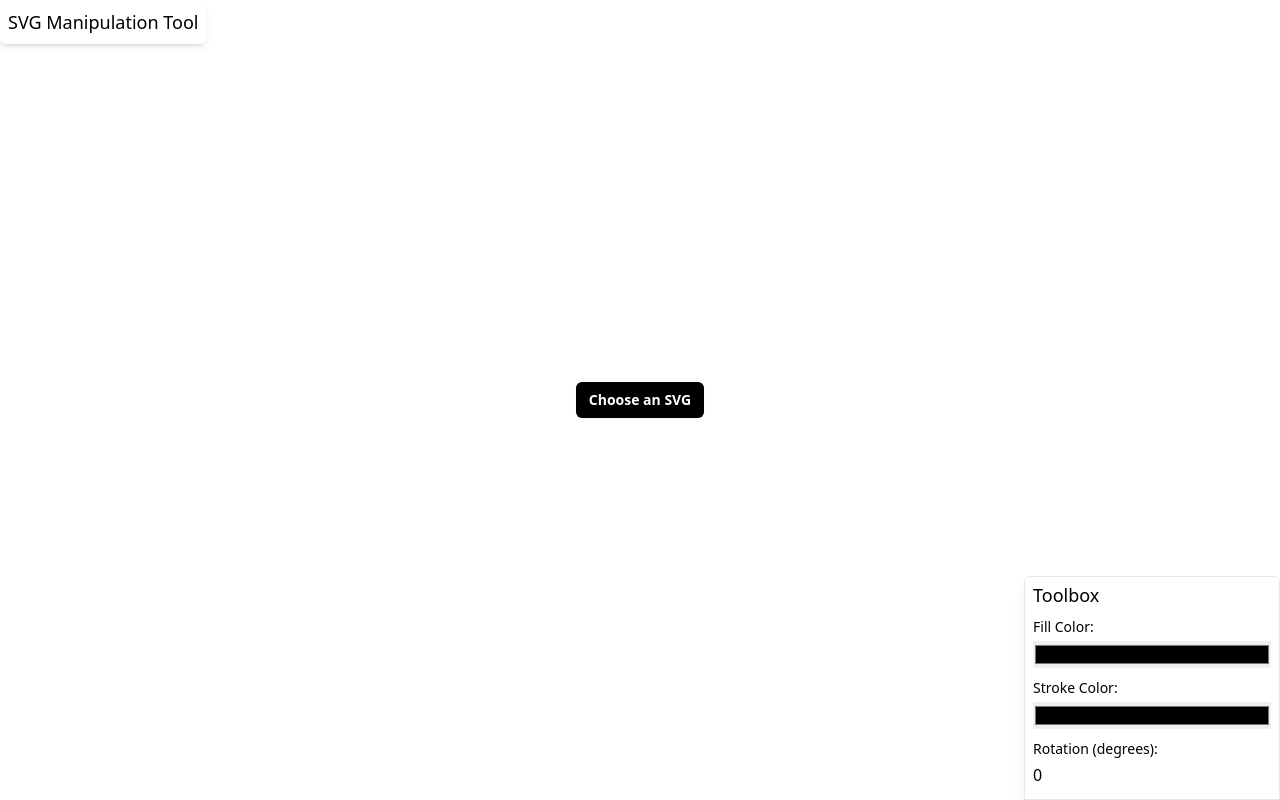
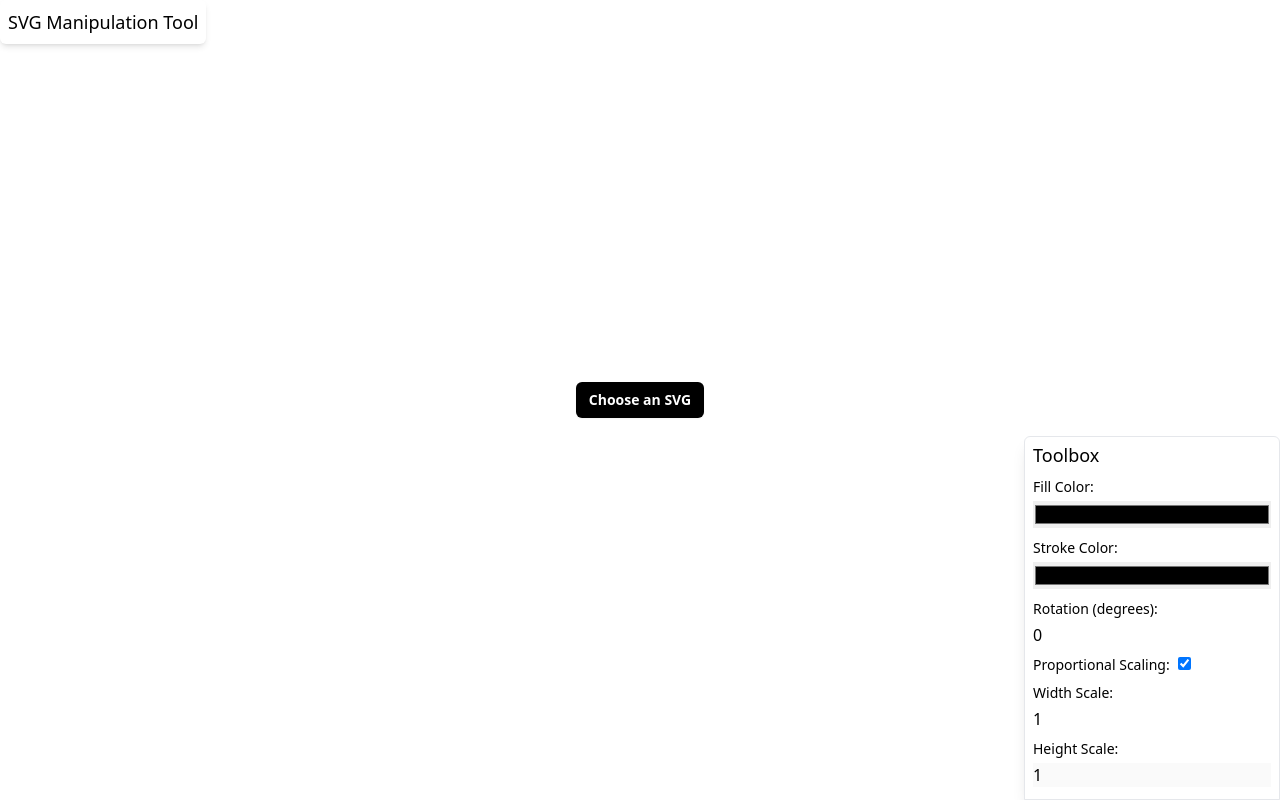
Before and after one commit to nlgthuan/svg-manipulation, a Preact app: page / in a window 1280 px wide. Built offline with nearby package versions, Linux system fonts and the light colour scheme.

Commit message:
[f] - Scaling

```diff
--- a/src/components/ToolBox.jsx
+++ b/src/components/ToolBox.jsx
@@ -10,6 +10,9 @@ function ToolBox() {
   const [fillColor, setFillColor] = useState('#000000');
   const [strokeColor, setStrokeColor] = useState('#000000');
   const [rotationAngle, setRotationAngle] = useState(0);
+  const [widthScale, setWidthScale] = useState(1.0);
+  const [heightScale, setHeightScale] = useState(1.0);
+  const [proportional, setProportional] = useState(true);
 
   useEffect(() => {
     if (svgDrawing) {
@@ -59,6 +62,35 @@ function ToolBox() {
       });
     }
   };
+
+  const handleScaleChange = (event, axis) => {
+    const scale = parseFloat(event.target.value);
+    let newWidthScale = widthScale;
+    let newHeightScale = heightScale;
+
+    if (proportional) {
+      newWidthScale = scale;
+      newHeightScale = scale;
+    } else if (axis === 'width') {
+      newWidthScale = scale;
+    } else if (axis === 'height') {
+      newHeightScale = scale;
+    }
+
+    setWidthScale(newWidthScale);
+    setHeightScale(newHeightScale);
+
+    if (svgDrawing) {
+      svgDrawing.each(function () {
+        this.scale(newWidthScale / widthScale, newHeightScale / heightScale);
+      });
+    }
+  };
+
+  const handleProportionalToggle = () => {
+    setProportional(!proportional);
+  };
+
   return (
     <div className="fixed bottom-0 right-0 px-2 py-1 shadow-lg rounded-t-md bg-white border w-64 max-w-full">
       <h2 className="text-lg mb-2">Toolbox</h2>
@@ -89,6 +121,40 @@ function ToolBox() {
           className="w-full"
         />
       </div>
+      <div className="mb-2">
+        <label className="block text-sm mb-1">
+          Proportional Scaling:
+          <input
+            type="checkbox"
+            checked={proportional}
+            onChange={handleProportionalToggle}
+            className="ml-2"
+          />
+        </label>
+      </div>
+      <div className="mb-2">
+        <label className="block text-sm mb-1">Width Scale:</label>
+        <input
+          type="number"
+          step="0.1"
+          min="0"
+          value={widthScale}
+          onChange={(e) => handleScaleChange(e, 'width')}
+          className="w-full"
+        />
+      </div>
+      <div className="mb-2">
+        <label className="block text-sm mb-1">Height Scale:</label>
+        <input
+          type="number"
+          step="0.1"
+          min="0"
+          value={heightScale}
+          onChange={(e) => handleScaleChange(e, 'height')}
+          className="w-full"
+          disabled={proportional}
+        />
+      </div>
     </div>
   );
 }
--- a/src/index.jsx
+++ b/src/index.jsx
@@ -1,6 +1,6 @@
 import { SVG } from '@svgdotjs/svg.js';
 import { render } from 'preact';
-import { useRef, useEffect } from 'preact/hooks';
+import { useRef } from 'preact/hooks';
 
 import SvgUploader from './components/SvgUploader';
 import ToolBox from './components/ToolBox';
@@ -14,7 +14,7 @@ function App() {
 
   if (svgContent.value && svgContainerRef.current) {
     const draw = SVG(svgContent.value).addTo(svgContainerRef.current);
-    // Select the whole SVG root
+
     selectedElement.value = draw;
   }
 
```
